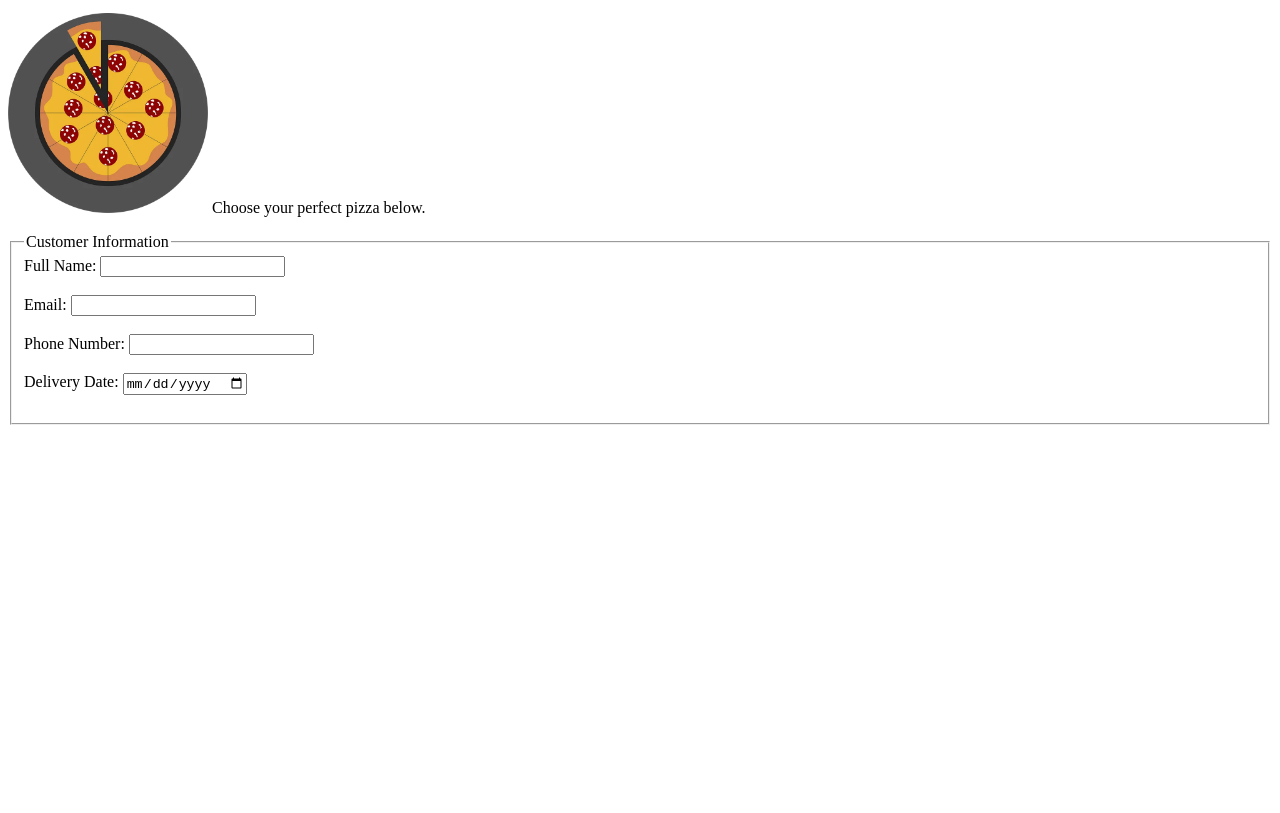
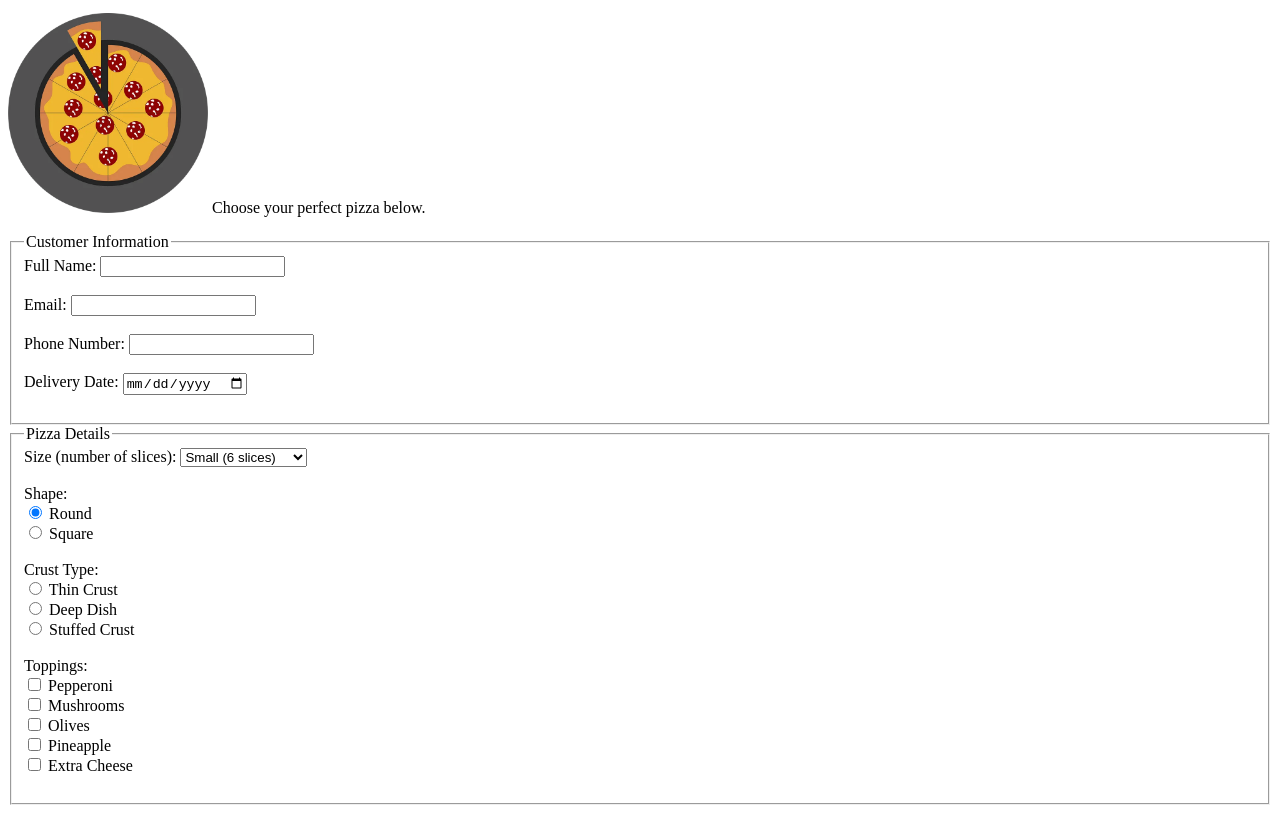
Before and after one commit to Whospust/Assignment-1, a plain HTML site: page index.html in a window 1280 px wide. Shown: the part 101-914 px from the top of the page. Before the commit the page ends 800 px from the top, so only its background shows below. Drawn offline with Linux system fonts and the light colour scheme.

Commit message:
Added pizza details

```diff
--- a/index.html
+++ b/index.html
@@ -36,6 +36,43 @@
                 <label for="date">Delivery Date:</label>
                 <input type="date" id="date" name="delivery_date" /><br /><br />
             </fieldset>
+            <!-- Pizza Details -->
+            <fieldset>
+                <legend>Pizza Details</legend>
+
+                <label for="size">Size (number of slices):</label>
+                <select id="size" name="pizza_size">
+                    <option value="small">Small (6 slices)</option>
+                    <option value="medium">Medium (8 slices)</option>
+                    <option value="large">Large (12 slices)</option>
+                </select><br /><br />
+
+                <label>Shape:</label><br />
+                <input type="radio" id="round" name="shape" value="round" checked />
+                <label for="round">Round</label><br />
+                <input type="radio" id="square" name="shape" value="square" />
+                <label for="square">Square</label><br /><br />
+
+                <label>Crust Type:</label><br />
+                <input type="radio" id="thin" name="crust" value="thin" />
+                <label for="thin">Thin Crust</label><br />
+                <input type="radio" id="deep" name="crust" value="deep" />
+                <label for="deep">Deep Dish</label><br />
+                <input type="radio" id="stuffed" name="crust" value="stuffed" />
+                <label for="stuffed">Stuffed Crust</label><br /><br />
+
+                <label>Toppings:</label><br />
+                <input type="checkbox" id="pepperoni" name="toppings" value="pepperoni" />
+                <label for="pepperoni">Pepperoni</label><br />
+                <input type="checkbox" id="mushrooms" name="toppings" value="mushrooms" />
+                <label for="mushrooms">Mushrooms</label><br />
+                <input type="checkbox" id="olives" name="toppings" value="olives" />
+                <label for="olives">Olives</label><br />
+                <input type="checkbox" id="pineapple" name="toppings" value="pineapple" />
+                <label for="pineapple">Pineapple</label><br />
+                <input type="checkbox" id="extra_cheese" name="toppings" value="extra_cheese" />
+                <label for="extra_cheese">Extra Cheese</label><br /><br />
+            </fieldset>
         </form>
     </main>
 </body>
```
